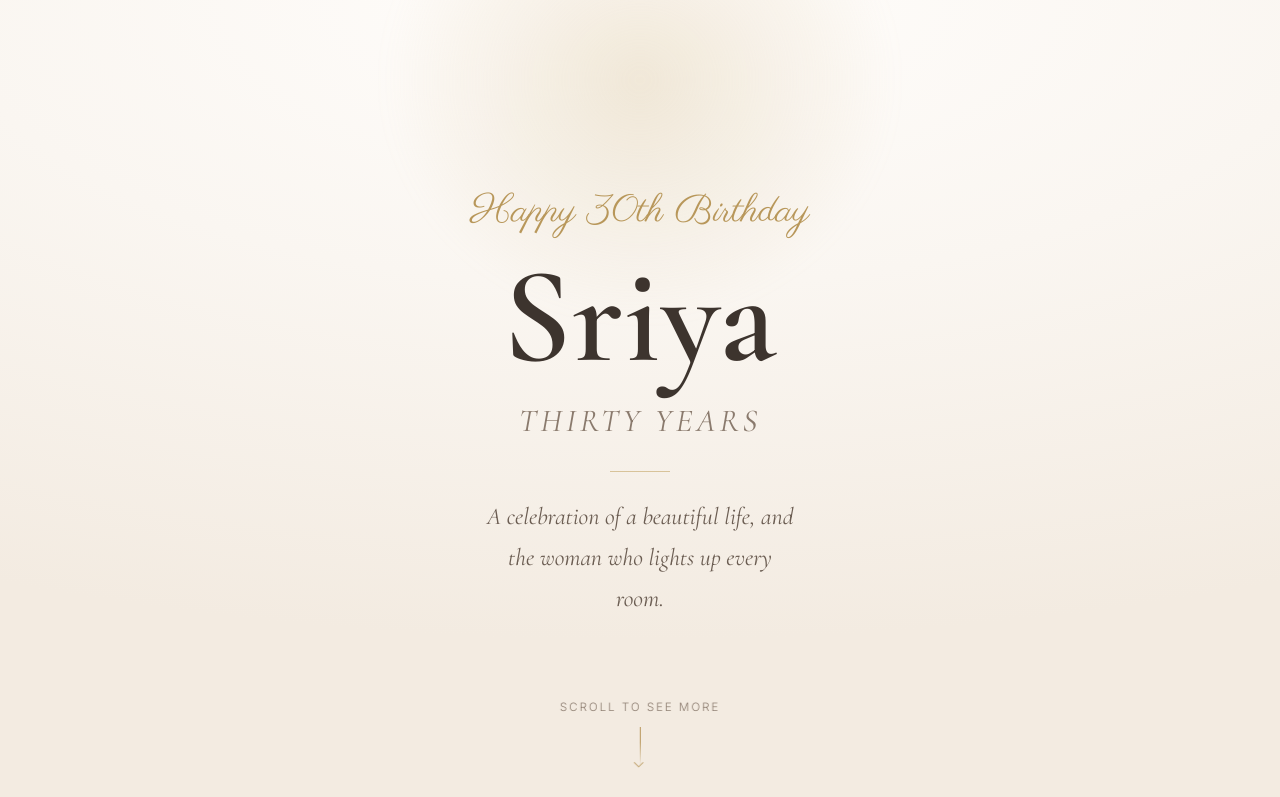
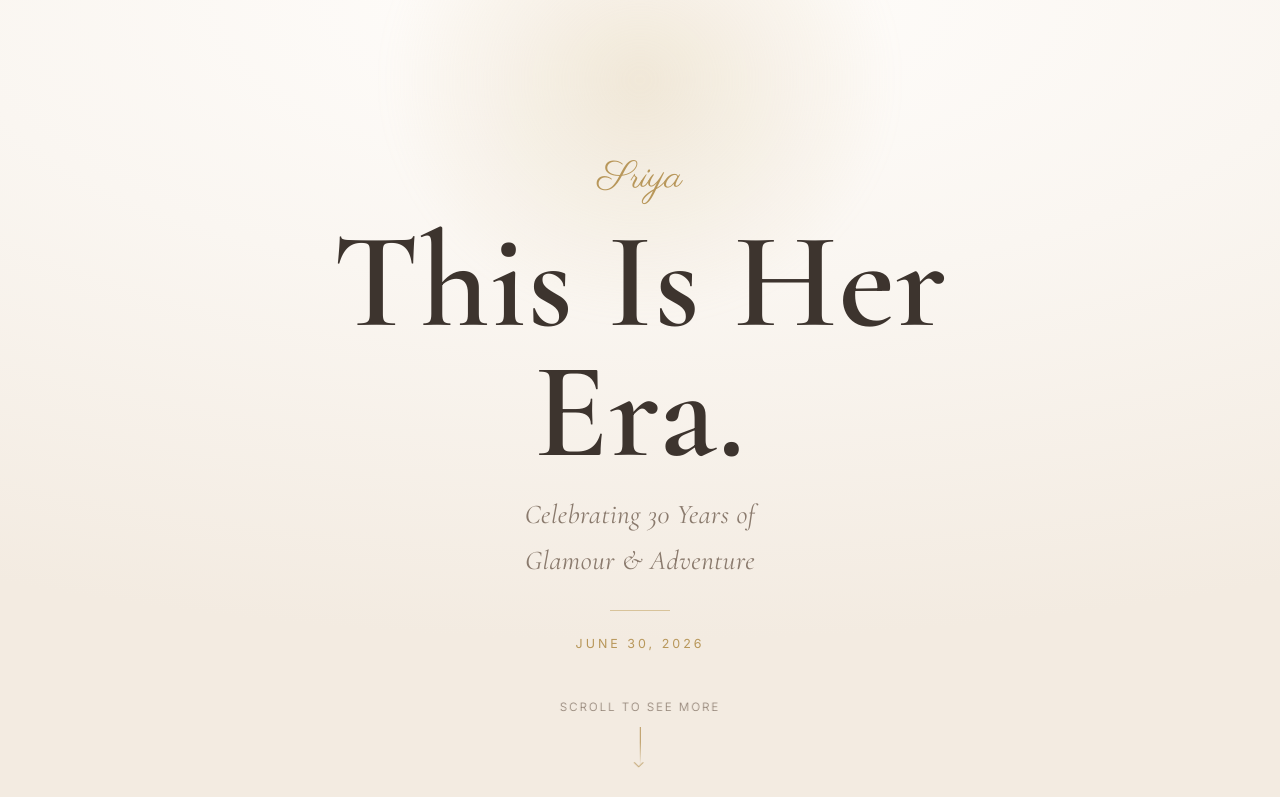
Before and after one commit to vishnuvryeruva/sriya-30, a plain HTML site: page index.html in a window 1280 px wide. Shown: the top 797 px of the page. Drawn offline with nearby package versions, Linux system fonts and the light colour scheme.

Commit message:
Update content/photos

```diff
--- a/config.js
+++ b/config.js
@@ -6,11 +6,11 @@
 
 window.SITE_CONFIG = {
   // ---- HERO ----------------------------------------------------
-  name: "Sriya",
-  milestone: "Thirty Years",
-  headline: "A celebration of a beautiful life, and the woman who lights up every room.",
-  // Small text above the name (kicker / eyebrow)
-  eyebrow: "Happy 30th Birthday",
+  eyebrow: "Sriya",                  // script flourish at the very top
+  name: "This Is Her Era.",          // the big headline
+  milestone: "Celebrating 30 Years of Glamour & Adventure",  // subheadline
+  date: "June 30, 2026",             // small line below
+  headline: "",                      // (unused now — left blank)
 
   // ---- PULL QUOTES (elegant text sections) ---------------------
   // Add or remove as many as you like.
--- a/index.html
+++ b/index.html
@@ -26,10 +26,10 @@
   <!-- ===================== HERO ===================== -->
   <header class="hero" id="top">
     <div class="hero__inner">
-      <p class="hero__eyebrow" data-config="eyebrow">Happy 30th Birthday</p>
-      <h1 class="hero__name" data-config="name">Sriya</h1>
-      <p class="hero__milestone" data-config="milestone">Thirty Years</p>
-      <p class="hero__headline" data-config="headline"></p>
+      <p class="hero__eyebrow" data-config="eyebrow">Sriya</p>
+      <h1 class="hero__name" data-config="name">This Is Her Era.</h1>
+      <p class="hero__milestone" data-config="milestone">Celebrating 30 Years of Glamour &amp; Adventure</p>
+      <p class="hero__date" data-config="date">June 30, 2026</p>
     </div>
 
     <a href="#story" class="scroll-cue" aria-label="Scroll to see more">
--- a/styles.css
+++ b/styles.css
@@ -109,31 +109,33 @@ img { display: block; max-width: 100%; }
   font-family: "Cormorant Garamond", serif;
   font-style: italic;
   font-weight: 400;
-  font-size: clamp(1.3rem, 4vw, 2rem);
+  font-size: clamp(1.15rem, 3.4vw, 1.7rem);
   color: var(--taupe);
-  letter-spacing: 4px;
-  text-transform: uppercase;
-  margin-top: 0.8rem;
+  letter-spacing: 0.5px;
+  margin-top: 1rem;
+  max-width: 26ch;
+  margin-inline: auto;
 }
 
-/* divider rule under milestone */
+/* divider rule under the subheadline */
 .hero__milestone::after {
   content: "";
   display: block;
   width: 60px;
   height: 1px;
   background: var(--gold-soft);
-  margin: 1.4rem auto 0;
+  margin: 1.6rem auto 0;
 }
 
-.hero__headline {
-  font-family: "Cormorant Garamond", serif;
-  font-style: italic;
-  font-size: clamp(1.1rem, 2.6vw, 1.5rem);
-  color: var(--ink-soft);
-  margin-top: 1.6rem;
-  max-width: 30ch;
-  margin-inline: auto;
+/* small date line */
+.hero__date {
+  font-family: "Inter", sans-serif;
+  font-weight: 400;
+  font-size: 0.78rem;
+  letter-spacing: 3px;
+  text-transform: uppercase;
+  color: var(--gold);
+  margin-top: 1.4rem;
 }
 
 /* scroll cue */
```
